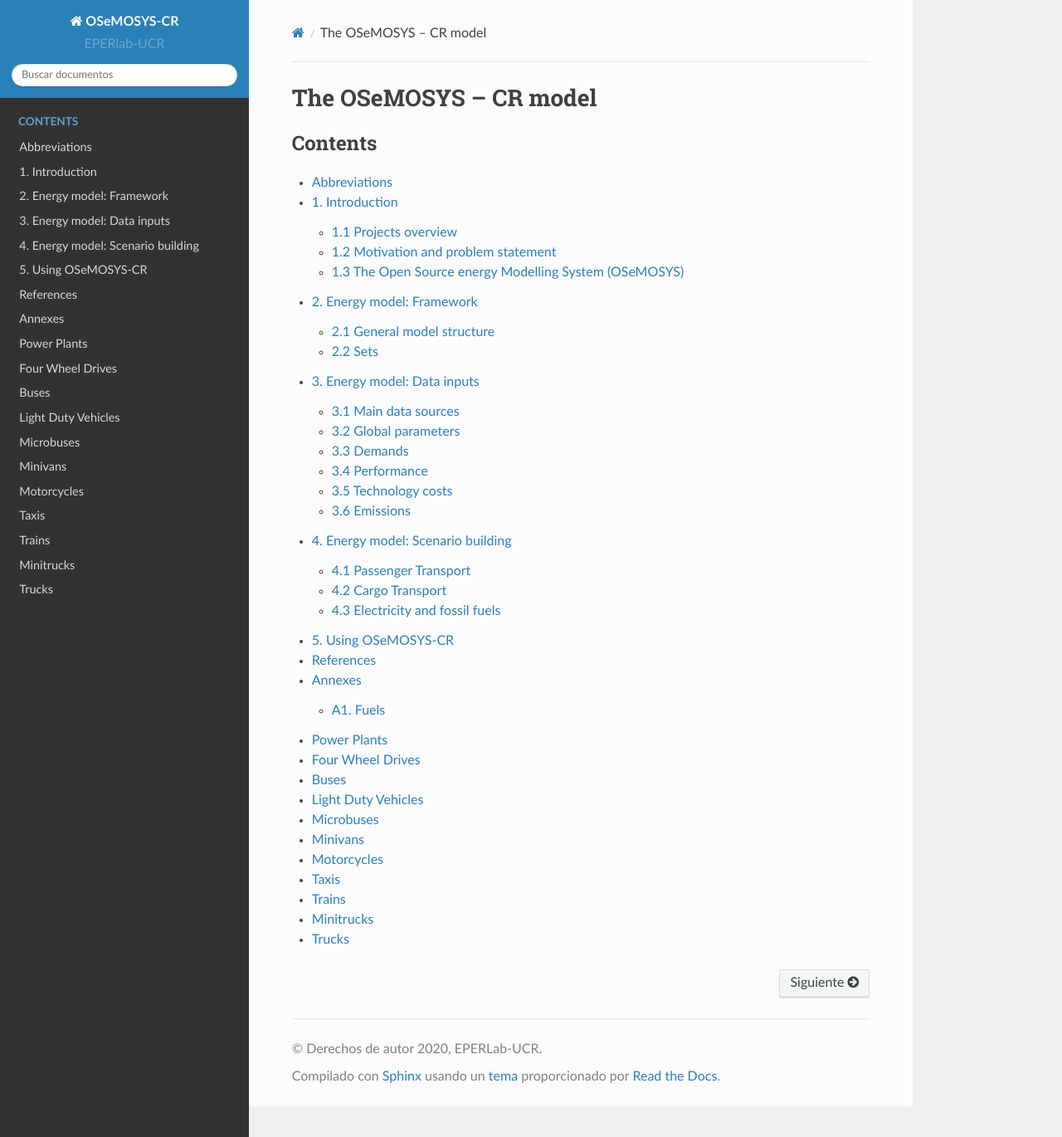
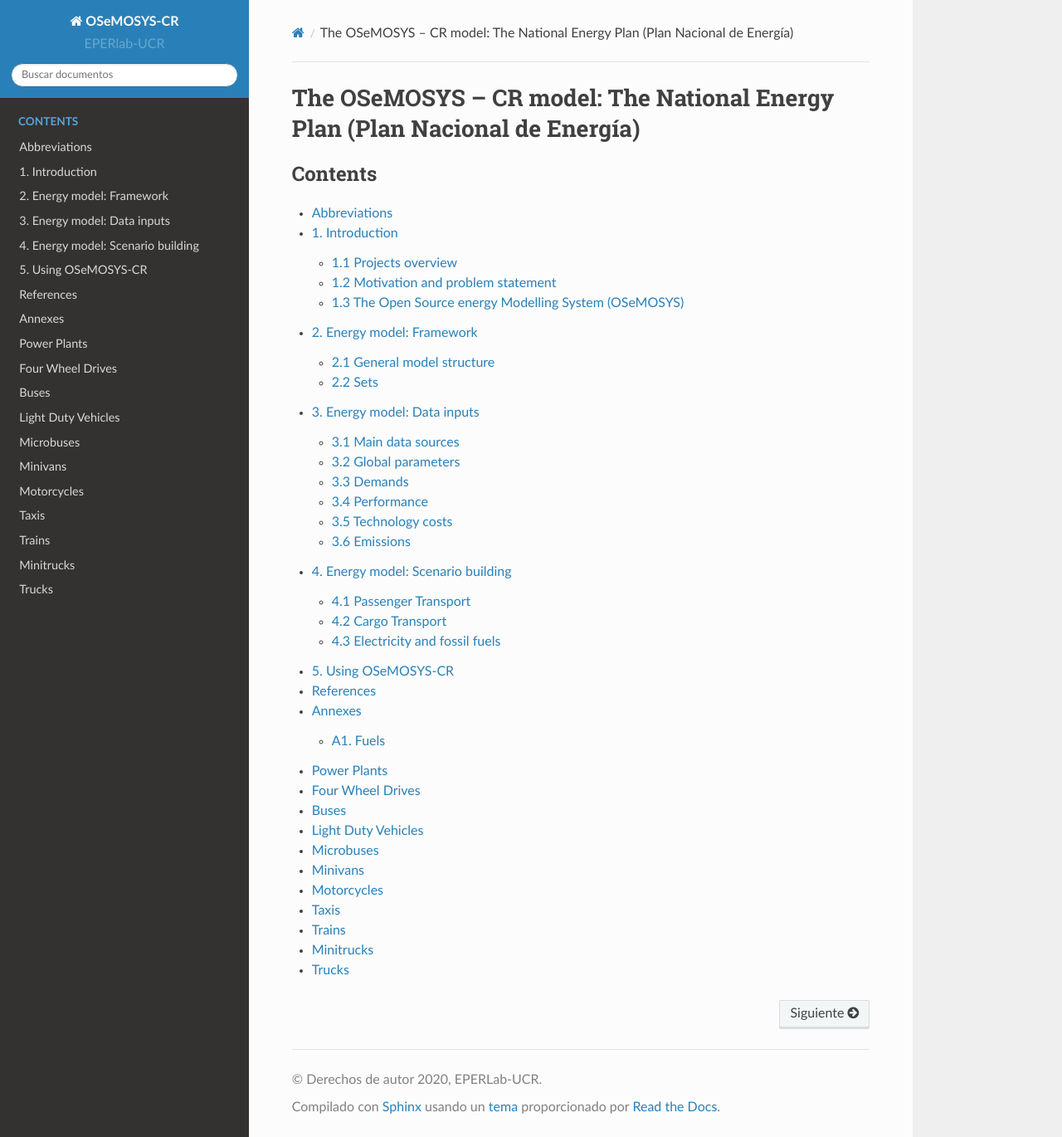
Before and after one commit to EPERLab/OSeMOSYS-CR, a Sphinx documentation site: the page built from docs/index.rst, in a window 1280 px wide and 1370 px high. Shown: the whole window at 83% size. Built offline with Sphinx 7.4.7 and the Read the Docs theme 2.0.0, drawn with Linux system fonts in a browser that asks for light colours; formulas are drawn with MathJax 3.

Commit message:
Update index.rst

```diff
--- a/docs/index.rst
+++ b/docs/index.rst
@@ -3,7 +3,7 @@
    You can adapt this file completely to your liking, but it should at least
    contain the root `toctree` directive.
 
-The OSeMOSYS – CR model
+The OSeMOSYS – CR model: The National Energy Plan (Plan Nacional de Energía)
 =====================================================================================
 
 .. toctree::
```
